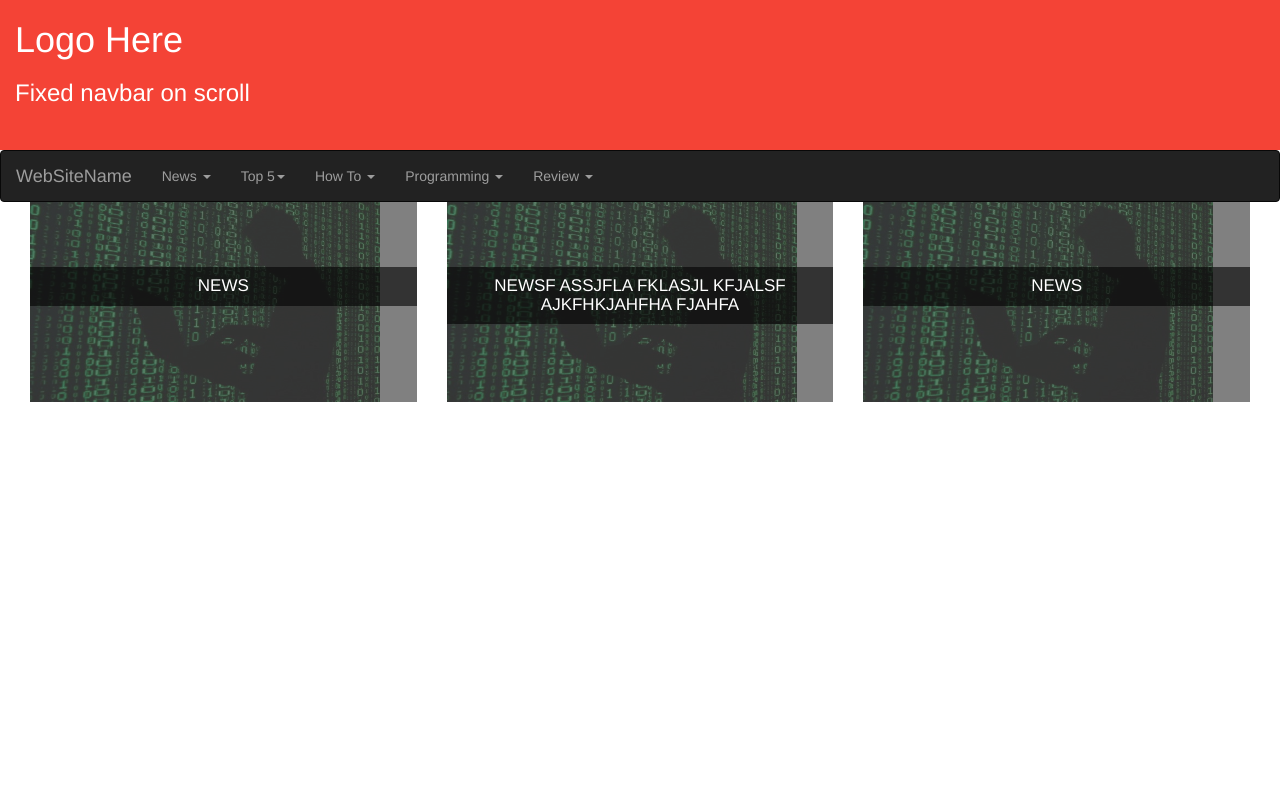
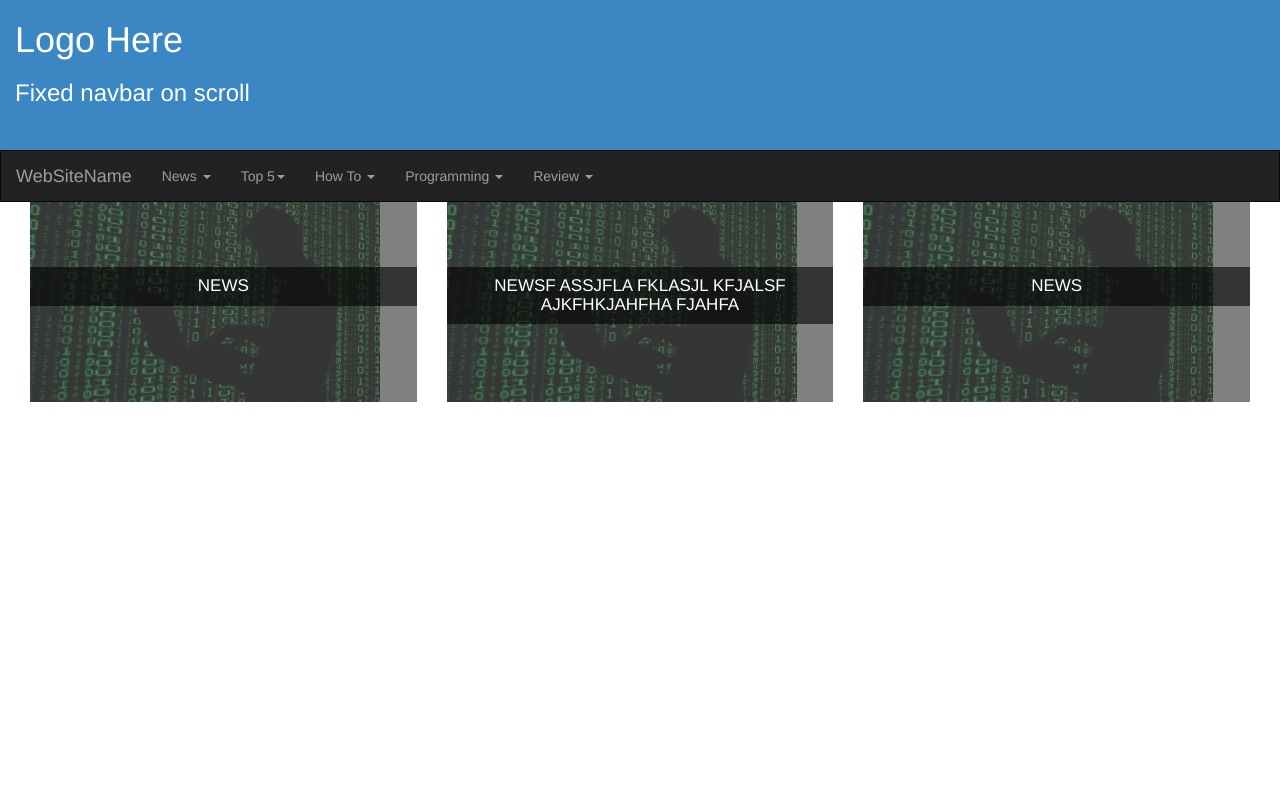
Before and after one commit to YeHawCorp/tech-blog-project, a plain HTML site: page index.html in a window 1280 px wide. Shown: the top 800 px of the page. Drawn offline with nearby package versions, Linux system fonts and the light colour scheme.

Commit message:
Removed round edges from the navbar. Changed colors

```diff
--- a/css/trending-thumbnail.css
+++ b/css/trending-thumbnail.css
@@ -1,5 +1,12 @@
 
 /**Nav-Bar-Style-End*/
+
+* {
+  -webkit-border-radius: 0 !important;
+     -moz-border-radius: 0 !important;
+          border-radius: 0 !important;
+}
+
 .col-big{
     position: relative;
 	min-height: 1px;
--- a/index.html
+++ b/index.html
@@ -17,7 +17,7 @@
 
   <body>
     <!--Section above fixed nav bar-->
-    <div class="container-fluid" style="background-color:#F44336;color:#fff;height:150px;">
+    <div class="container-fluid" style="background-color:#3A87C4;color:#fff;height:150px;">
       <h1>Logo Here</h1>
       <h3>Fixed navbar on scroll</h3>
     </div>
```
